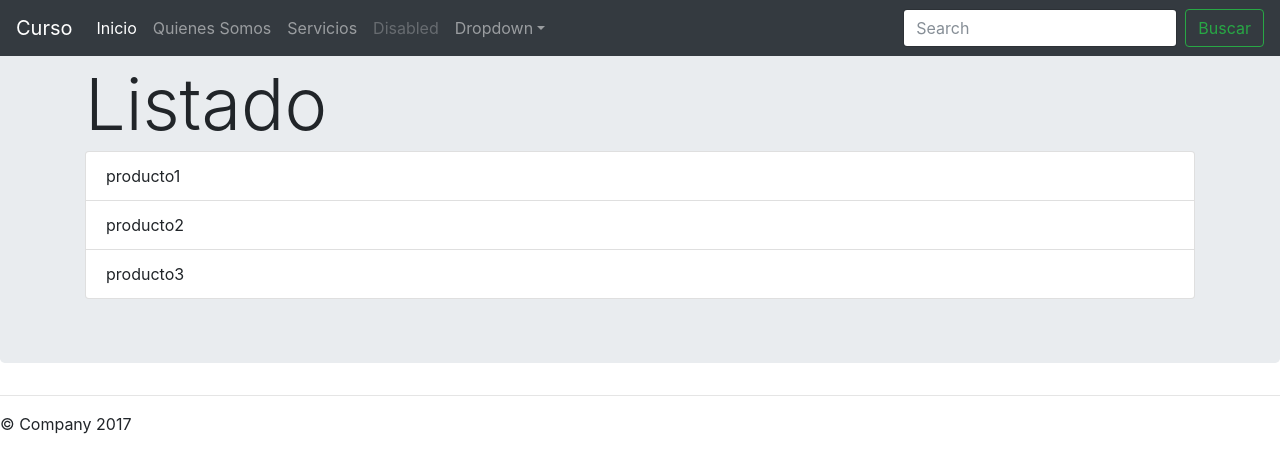
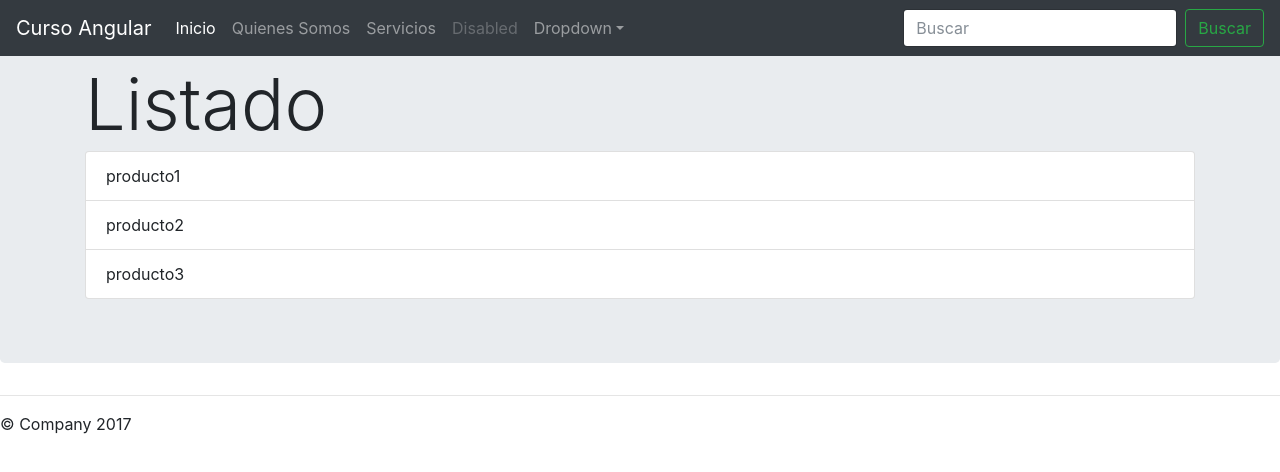
Before and after one commit to aantivero/curso-ng, an Angular app: page / in a window 1280 px wide. Shown: the top 472 px of the page. Built offline with nearby package versions, Linux system fonts and the light colour scheme.

Commit message:
Separamos el footer y ordenamos el html

```diff
--- a/src/app/app.component.html
+++ b/src/app/app.component.html
@@ -6,15 +6,8 @@
     <h1 class="display-3">{{app.lista}}</h1>
     <ul class="list-group">
       <li class="list-group-item" *ngFor="let producto of productos">{{producto}}</li>
-
     </ul>
   </div>
 </div>
-
-
-
 <hr>
-
-        <footer>
-          <p>&copy; Company 2017</p>
-        </footer>
+<app-footer></app-footer>
--- a/src/app/app.module.ts
+++ b/src/app/app.module.ts
@@ -10,6 +10,7 @@ import { PropertyBindingComponent } from './databinding/property-binding.compone
 import { EventBindingComponent } from './databinding/event-binding.component';
 import { LifecycleComponent } from './lifecycle.component';
 import { NavbarComponent } from './navbar/navbar.component';
+import { FooterComponent } from './footer/footer.component';
 
 @NgModule({
   declarations: [
@@ -20,7 +21,8 @@ import { NavbarComponent } from './navbar/navbar.component';
     PropertyBindingComponent,
     EventBindingComponent,
     LifecycleComponent,
-    NavbarComponent
+    NavbarComponent,
+    FooterComponent
   ],
   imports: [
     BrowserModule,
--- /dev/null
+++ b/src/app/footer/footer.component.html
@@ -0,0 +1,3 @@
+<footer>
+  <p>&copy; Company 2017</p>
+ </footer>
--- /dev/null
+++ b/src/app/footer/footer.component.ts
@@ -0,0 +1,15 @@
+import { Component, OnInit } from '@angular/core';
+
+@Component({
+  selector: 'app-footer',
+  templateUrl: './footer.component.html',
+  styleUrls: ['./footer.component.css']
+})
+export class FooterComponent implements OnInit {
+
+  constructor() { }
+
+  ngOnInit() {
+  }
+
+}
--- a/src/app/navbar/navbar.component.html
+++ b/src/app/navbar/navbar.component.html
@@ -1,5 +1,5 @@
 <nav class="navbar navbar-expand-md navbar-dark fixed-top bg-dark">
-    <a class="navbar-brand" href="#">Curso</a>
+    <a class="navbar-brand" href="#">Curso Angular</a>
     <button class="navbar-toggler" type="button" data-toggle="collapse" data-target="#navbarsExampleDefault" aria-controls="navbarsExampleDefault" aria-expanded="false" aria-label="Toggle navigation">
       <span class="navbar-toggler-icon"></span>
     </button>
@@ -28,7 +28,7 @@
         </li>
       </ul>
       <form class="form-inline my-2 my-lg-0">
-        <input class="form-control mr-sm-2" type="text" placeholder="Search" aria-label="Search">
+        <input class="form-control mr-sm-2" type="text" placeholder="Buscar" aria-label="Search">
         <button class="btn btn-outline-success my-2 my-sm-0" type="submit">Buscar</button>
       </form>
     </div>
```
Also changed, not shown: src/app/footer/footer.component.css (added). Lines whose indentation alone changed are shown as unchanged.
